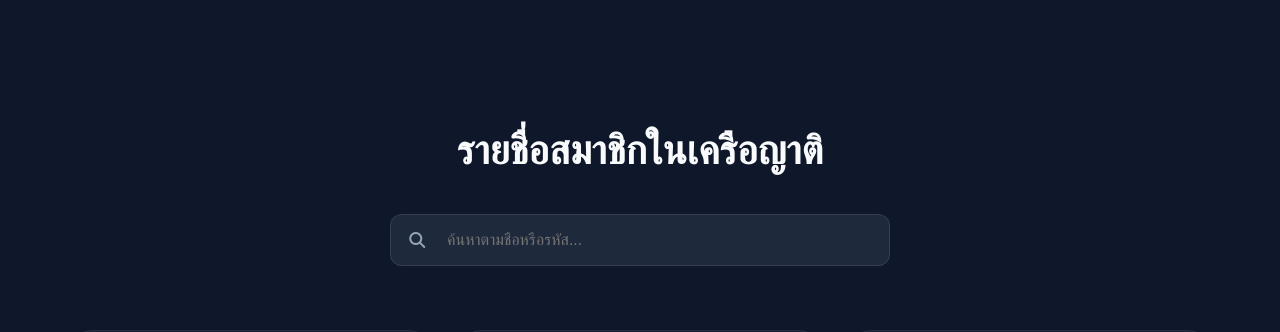
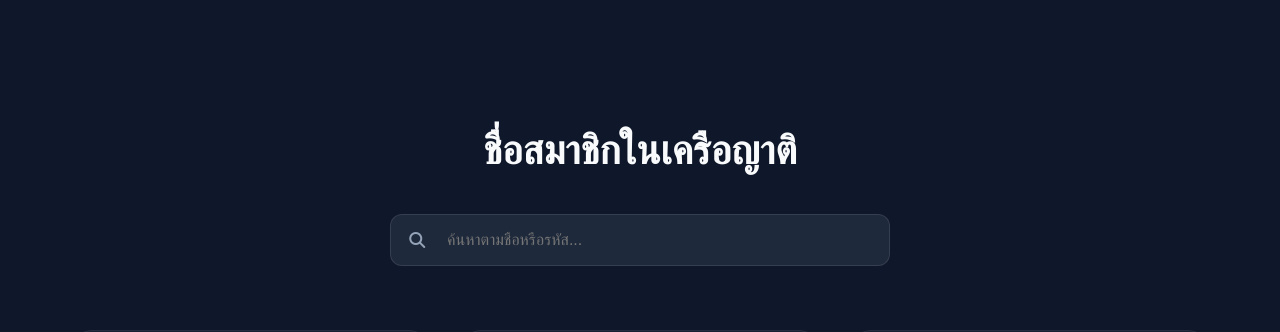
Before and after one commit to adisakwong/relative-network, a website: page index.html in a window 1280 px wide. Shown: the part 854-1186 px from the top of the page. Drawn offline with Linux system fonts and the light colour scheme; no server answers; a web font is replaced by a local one.

Commit message:
Add files via upload

```diff
--- a/index.html
+++ b/index.html
@@ -63,7 +63,7 @@
     <section id="members" class="section">
         <div class="container">
             <div class="section-header">
-                <h2>รายชื่อสมาชิกในเครือญาติ</h2>
+                <h2>ชื่อสมาชิกในเครือญาติ</h2>
                 <div class="search-bar">
                     <input type="text" id="memberSearch" placeholder="ค้นหาตามชื่อหรือรหัส...">
                     <i class="fas fa-search"></i>
```
